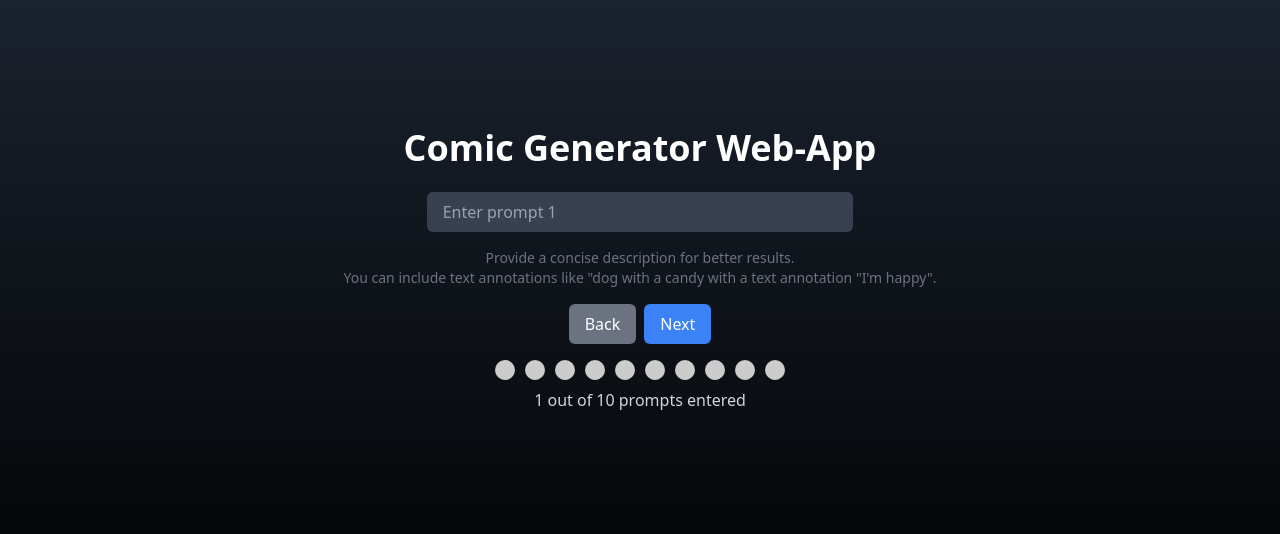
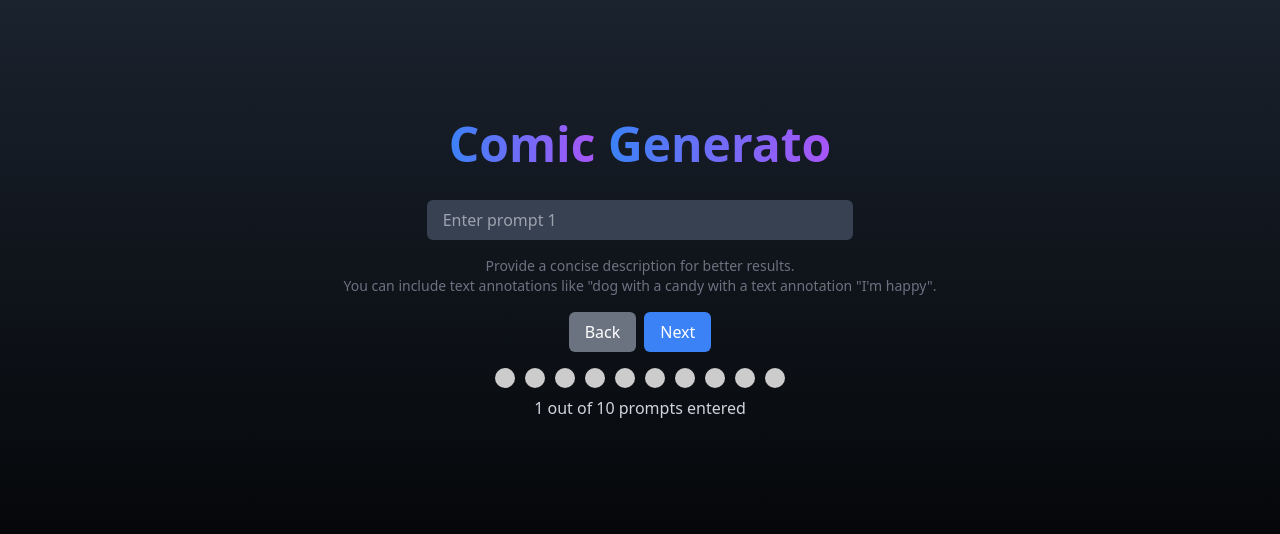
Before and after one commit to dotslashbit/comic-web-app, a React (Vite) app: page / in a window 1280 px wide. Shown: the part 130-664 px from the top of the page. Built offline with nearby package versions, Linux system fonts and the light colour scheme.

Commit message:
added heading animation

```diff
--- a/src/App.jsx
+++ b/src/App.jsx
@@ -9,6 +9,7 @@ import FileSaver from "file-saver";
 import PromptInput from "./components/PromptInput";
 import ImageDisplay from "./components/ImageDisplay";
 import FeedbackSection from "./components/FeedbackSection";
+import TypingAnimation from "./components/TypingAnimation";
 
 function App() {
   const [prompts, setPrompts] = useState(Array(10).fill(""));
@@ -157,7 +158,7 @@ function App() {
   return (
     <div className="min-h-screen flex items-center justify-center bg-gradient-to-b from-gray-800 to-black text-white font-sans">
       <div className="container mx-auto text-center">
-        <h1 className="text-4xl font-bold mb-6">Comic Generator Web-App</h1>
+        <TypingAnimation />
 
         {isLoading && (
           <div className="flex flex-col items-center justify-center">
--- /dev/null
+++ b/src/components/TypingAnimation.jsx
@@ -0,0 +1,61 @@
+// components/TypingAnimation.js
+
+import React, { useState, useEffect } from "react";
+
+const TypingAnimation = () => {
+  const [comicText] = useState("Comic");
+  const [generatorText, setGeneratorText] = useState("");
+  const fullGeneratorText = "Generator";
+
+  useEffect(() => {
+    let index = 0;
+    let isUnmounted = false;
+
+    const typeNextCharacter = () => {
+      if (isUnmounted) return;
+
+      const nextIndex = index % (2 * fullGeneratorText.length);
+
+      if (nextIndex < fullGeneratorText.length) {
+        // Forward animation
+        setGeneratorText(fullGeneratorText.substring(0, nextIndex + 1));
+      } else {
+        // Backward animation
+        const backwardIndex = 2 * fullGeneratorText.length - nextIndex - 1;
+        setGeneratorText(fullGeneratorText.substring(0, backwardIndex + 1));
+      }
+
+      index++;
+
+      const delay = 80; // Short delay for smooth animation
+
+      if (index <= 2 * fullGeneratorText.length) {
+        setTimeout(typeNextCharacter, delay);
+      } else {
+        // Reset index and restart animation
+        index = 0;
+        setTimeout(typeNextCharacter, 1000); // Delay before restarting (adjust as needed)
+      }
+    };
+
+    typeNextCharacter();
+
+    // Cleanup function to handle component unmount
+    return () => {
+      isUnmounted = true;
+    };
+  }, []);
+
+  return (
+    <h1 className="text-5xl font-bold mb-8">
+      <span className="inline-block bg-clip-text text-transparent bg-gradient-to-r from-blue-500 to-purple-500">
+        {comicText}
+      </span>{" "}
+      <span className="inline-block bg-clip-text text-transparent bg-gradient-to-r from-blue-500 to-purple-500">
+        {generatorText}
+      </span>
+    </h1>
+  );
+};
+
+export default TypingAnimation;
```
